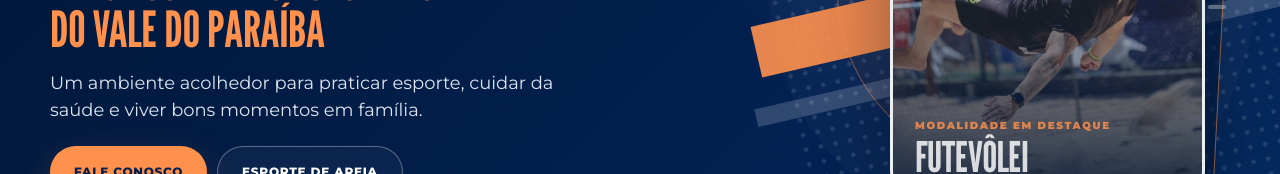
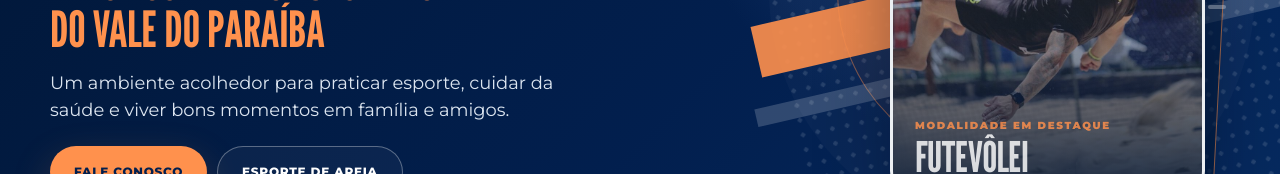
Before and after one commit to Ca472/Arena-Sul-, a Next.js app: page / in a window 1280 px wide. Shown: the part 347-521 px from the top of the page. Built offline with nearby package versions, Linux system fonts and the light colour scheme; no server answers.

Commit message:
Update paragraph to include friends in description

```diff
--- a/src/app/page.tsx
+++ b/src/app/page.tsx
@@ -136,7 +136,7 @@ export default function Home() {
               </h1>
               <p className="hero-lead">
                 Um ambiente acolhedor para praticar esporte, cuidar da saúde e
-                viver bons momentos em família.
+                viver bons momentos em família e amigos.
               </p>
               <div className="hero-actions">
                 <a
```
